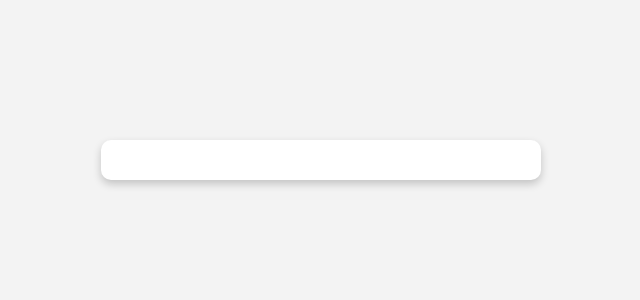
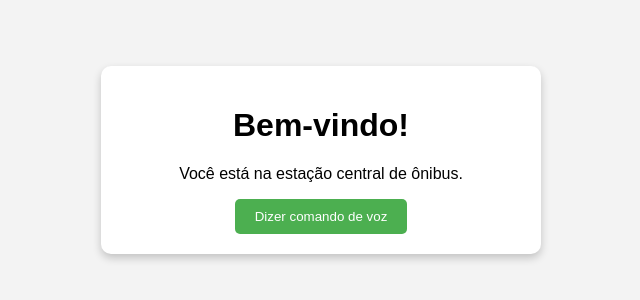
Before and after one commit to TomazAlexandre/July, a website: page public/index.html in a window 1280 px wide. Shown: the part 240-540 px from the top of the page, without its empty margins (319-959 px from the left). Drawn offline with Linux system fonts and the light colour scheme.

Commit message:
Update index.html

```diff
--- a/public/index.html
+++ b/public/index.html
@@ -1,5 +1,5 @@
 <!DOCTYPE html>
-<html lang="en">
+<html lang="pt">
 <head>
     <meta charset="UTF-8">
     <meta name="viewport" content="width=device-width, initial-scale=1.0">
@@ -9,9 +9,9 @@
 <body>
     <div id="app">
         <!-- Tela de Boas-vindas -->
-        <div id="welcomeScreen" class="screen">
+        <div id="welcomeScreen" class="screen active">
             <h1>Bem-vindo!</h1>
-            <p>Esta é a estação central de ônibus.</p>
+            <p>Você está na estação central de ônibus.</p>
             <button onclick="goToInfo()">Dizer comando de voz</button>
         </div>
 
```
